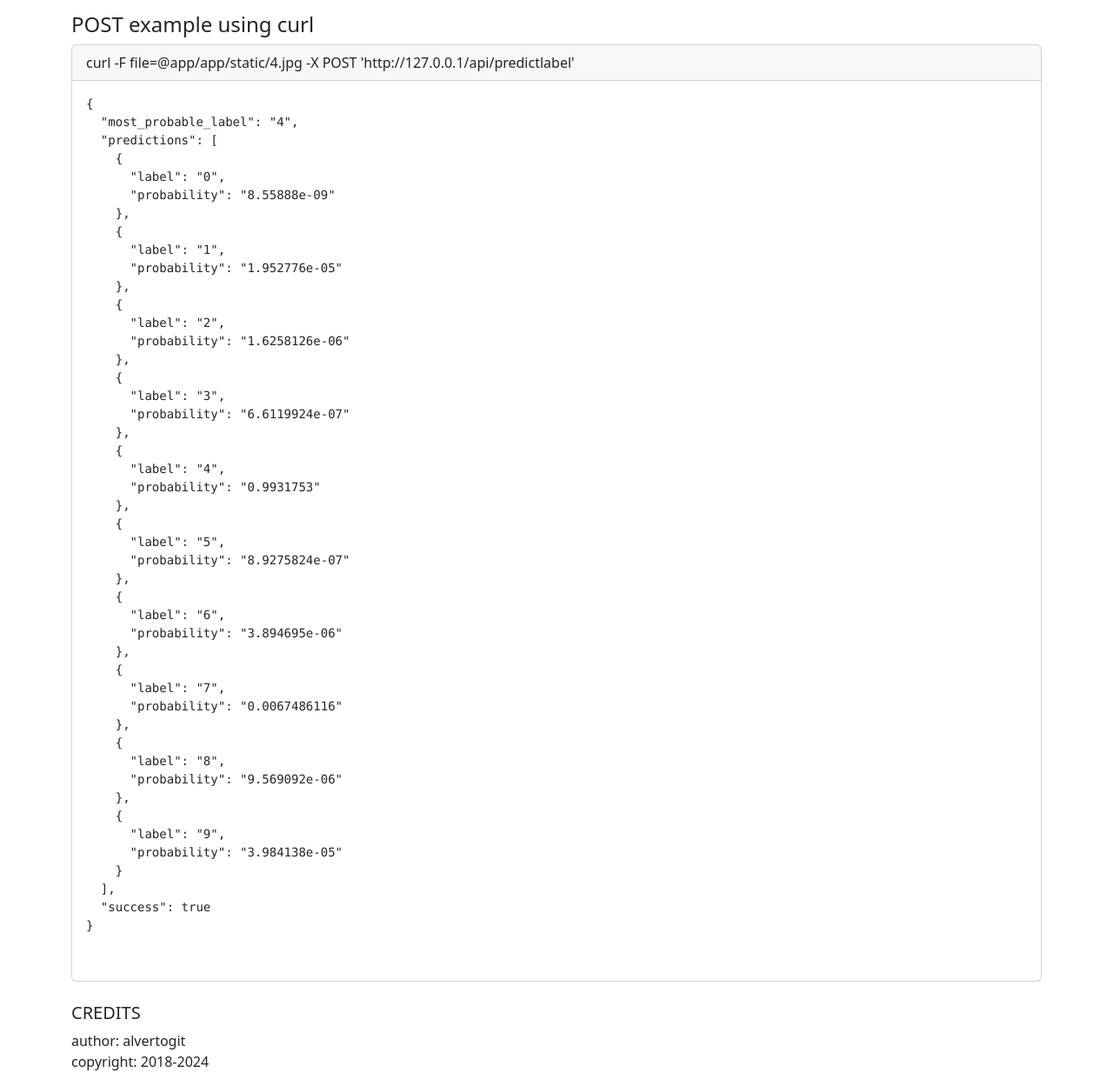
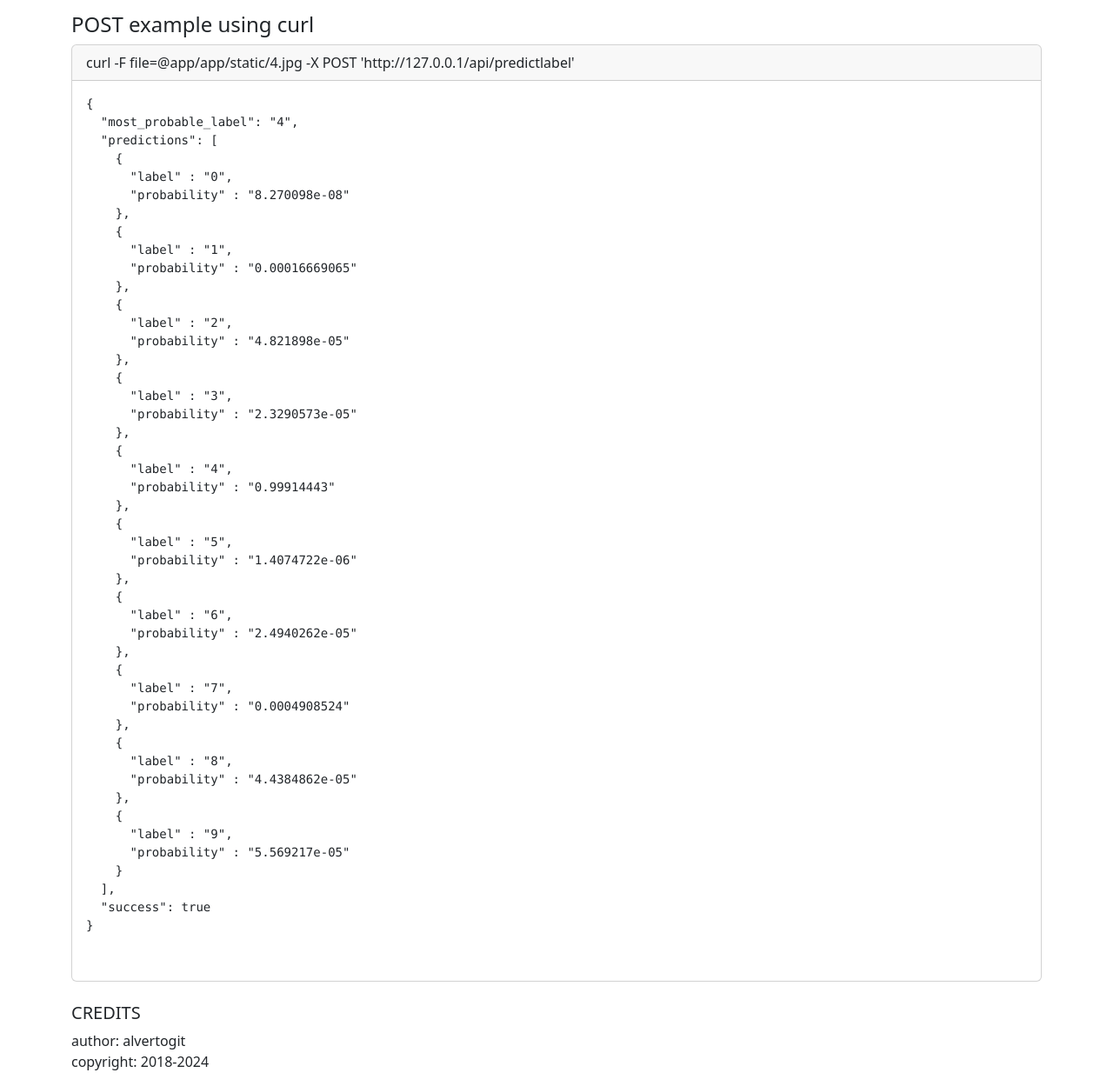
Before and after one commit to alvertogit/deeplearning_flask, a Flask app: page /dlflask in a window 1280 px wide. Shown: the part 522-1771 px from the top of the page at 87% size. Run offline with Flask 3, Linux system fonts and the light colour scheme; parts of the project's set-up code (start-up, migrations or seed data) failed here and were passed over.

Commit message:
upgraded dependencies

```diff
--- a/app/app/templates/dlflask.html
+++ b/app/app/templates/dlflask.html
@@ -24,44 +24,44 @@
   "most_probable_label": "4",
   "predictions": [
     {
-      "label": "0",
-      "probability": "8.55888e-09"
+      "label" : "0",
+      "probability" : "8.270098e-08"
     },
     {
-      "label": "1",
-      "probability": "1.952776e-05"
+      "label" : "1",
+      "probability" : "0.00016669065"
     },
     {
-      "label": "2",
-      "probability": "1.6258126e-06"
+      "label" : "2",
+      "probability" : "4.821898e-05"
     },
     {
-      "label": "3",
-      "probability": "6.6119924e-07"
+      "label" : "3",
+      "probability" : "2.3290573e-05"
     },
     {
-      "label": "4",
-      "probability": "0.9931753"
+      "label" : "4",
+      "probability" : "0.99914443"
     },
     {
-      "label": "5",
-      "probability": "8.9275824e-07"
+      "label" : "5",
+      "probability" : "1.4074722e-06"
     },
     {
-      "label": "6",
-      "probability": "3.894695e-06"
+      "label" : "6",
+      "probability" : "2.4940262e-05"
     },
     {
-      "label": "7",
-      "probability": "0.0067486116"
+      "label" : "7",
+      "probability" : "0.0004908524"
     },
     {
-      "label": "8",
-      "probability": "9.569092e-06"
+      "label" : "8",
+      "probability" : "4.4384862e-05"
     },
     {
-      "label": "9",
-      "probability": "3.984138e-05"
+      "label" : "9",
+      "probability" : "5.569217e-05"
     }
   ],
   "success": true
--- a/requirements.txt
+++ b/requirements.txt
@@ -1,11 +1,11 @@
 Flask==3.0.3
-gunicorn==22.0.0
+gunicorn==23.0.0
 numpy==1.26.4
 Pillow==10.4.0
 pre-commit==3.8.0
 pur==7.3.2
 pytest==8.3.2
 requests==2.32.3
-ruff==0.5.6
+ruff==0.6.1
 scikit-image==0.24.0
 tensorflow==2.17.0
--- a/requirements_dev.txt
+++ b/requirements_dev.txt
@@ -1,3 +1,3 @@
 -r requirements.txt
 jupyterlab==4.2.4
-matplotlib==3.9.1
+matplotlib==3.9.2
```
Also changed, not shown: .pre-commit-config.yaml, README.md, 1 other file.
